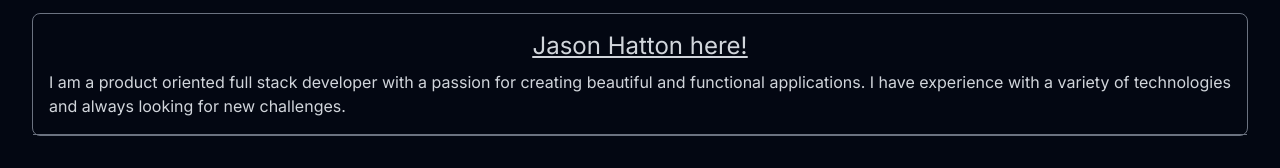
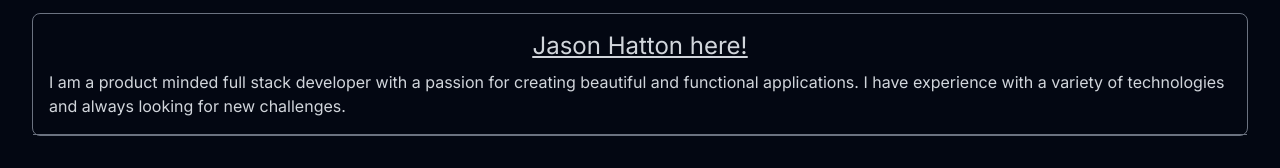
Before and after one commit to jashatton/portfolio, a Next.js app: page / in a window 1280 px wide. Shown: the part 339-507 px from the top of the page. Built offline with nearby package versions, Linux system fonts and the light colour scheme.

Commit message:
small rewording

```diff
--- a/src/app/page.tsx
+++ b/src/app/page.tsx
@@ -26,7 +26,7 @@ export default function Home() {
               <Link href="/about">Jason Hatton here!</Link>
             </h1>
             <p className="text-pretty">
-              I am a product oriented full stack developer with a passion for creating beautiful and functional
+              I am a product minded full stack developer with a passion for creating beautiful and functional
               applications. I have experience with a variety of technologies and always looking for new challenges.
             </p>
           </div>
```
